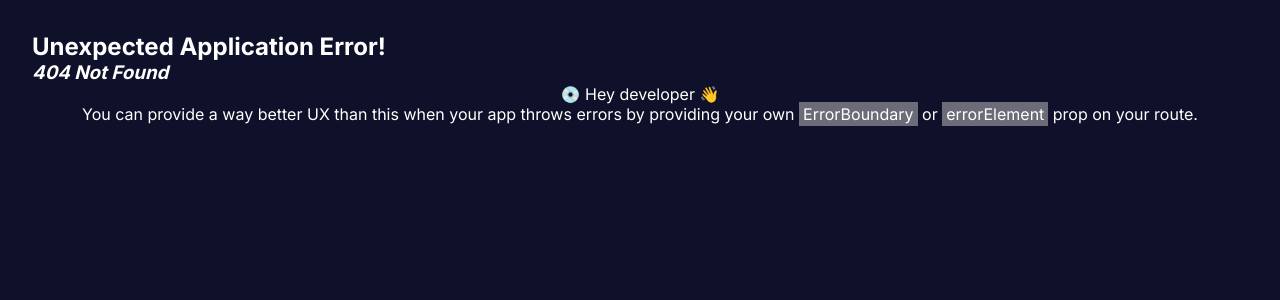
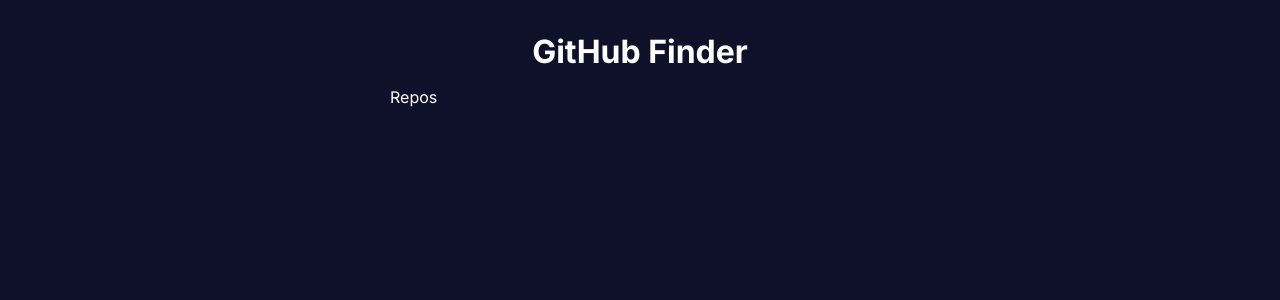
Before and after one commit to JorgeDeAquino/GitHub-Finder-JA, a React (Vite) app: page /repos/1 in a window 1280 px wide. Before the commit this address had no page. Shown: the top 300 px of the page. Built offline with nearby package versions, Linux system fonts and the light colour scheme.

Commit message:
add rota de repos

```diff
--- /dev/null
+++ b/src/routes/Repos.tsx
@@ -0,0 +1,7 @@
+
+
+export default function Repos() {
+  return (
+    <div>Repos</div>
+  )
+}
```
Also changed, not shown: src/main.tsx (+6 -1 lines).
